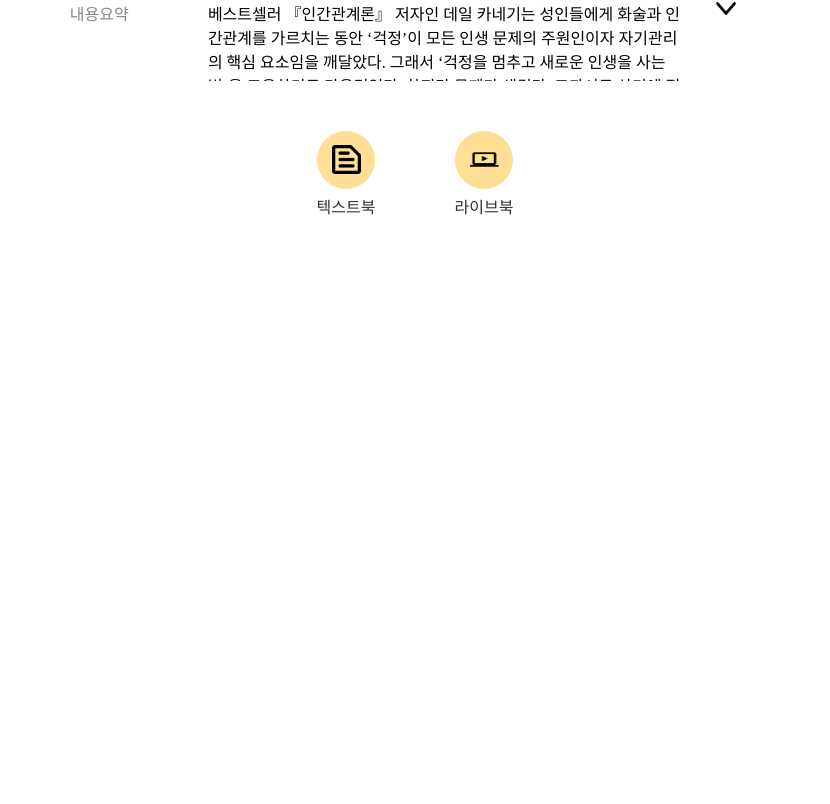
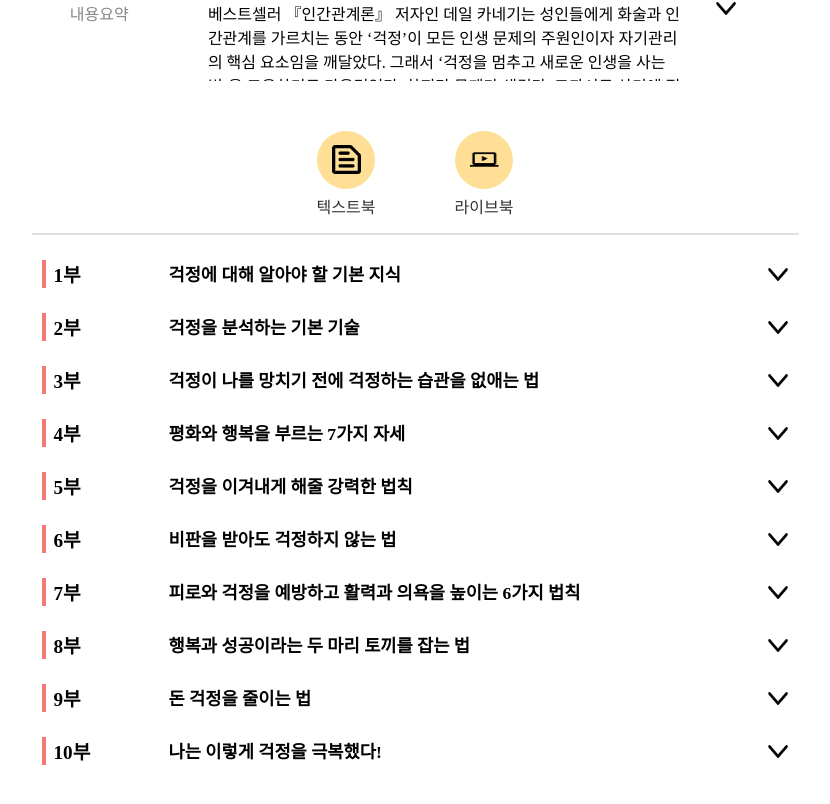
Before and after one commit to 21yuyu99/kkuckdam_frontend, a Next.js app: page /detail in a window 1280 px wide. Shown: the part 1055-1859 px from the top of the page, without its empty margins (225-1055 px from the left). Before the commit the page ends 1273 px from the top, so only its background shows below. Built offline with nearby package versions, Linux system fonts and the light colour scheme; a web font is replaced by a local one.

Commit message:
detail페이지 퍼블리싱

```diff
--- a/components/detail/detail.style.ts
+++ b/components/detail/detail.style.ts
@@ -105,3 +105,48 @@ export const SummaryFullBtn = styled.div`
     width : 10%;
     text-align:center;
 `
+export const BookIndexContainer = styled.div`
+display:flex;
+align-items:center;
+margin:25px 10px 15px 10px;
+`
+export const GrayLine = styled.div`
+margin:15px 0;
+height: 2px;
+width: 100%;
+background: #E0E0E0;
+`
+export const IndexNum = styled.span`
+border-left : 4px solid #F47873;
+padding-left: 8px;
+width: 17%;
+font-weight:600;
+font-size:1.2em;
+`
+export const IndexTitle = styled.span`
+width : 73%;
+font-weight:600;
+font-size:1.1em;
+`
+export const IndexBtnWrapper = styled.div`
+width : 10%;
+text-align:right;
+>img{
+    vertical-align:middle;
+}
+`
+export const DetailIndexWrapper = styled.div`
+padding:10px 0;
+border-bottom: 1px solid #E0E0E0;
+width : 69%;
+`
+export const DetailIndexContainer = styled.div`
+display:flex;
+margin:0 20px;
+`
+export const DetailIndexLeftWrapper = styled.div`
+width: 16%;
+`
+export const DetailIndexRightWrapper = styled.div`
+width : 15%;
+`
--- a/components/detail/index.tsx
+++ b/components/detail/index.tsx
@@ -5,10 +5,10 @@ import bookMark from "@/public/img/detail/bookMark.png"
 import star from "@/public/img/detail/star.png"
 import up from "@/public/img/detail/up.png"
 import down from "@/public/img/detail/down.png"
-import { BookContainer,BookWrapper, BackWrapper, BookInfoContainer, BookTitle, Tag, BookWriter, IconWrapper, InfoLeftContainer, ReadingTime, InfoRightContaienr, ReadingInfoContainer, HashTagContainer, SummaryContainer, SummaryTitle, SummaryContent, SummaryFullBtn} from "./detail.style"
+import { BookContainer,BookWrapper, BackWrapper, BookInfoContainer, BookTitle, Tag, BookWriter, IconWrapper, InfoLeftContainer, ReadingTime, InfoRightContaienr, ReadingInfoContainer, HashTagContainer, SummaryContainer, SummaryTitle, SummaryContent, SummaryFullBtn, BookIndexContainer, GrayLine, IndexNum, IndexTitle, IndexBtnWrapper, DetailIndexWrapper, DetailIndexContainer, DetailIndexLeftWrapper, DetailIndexRightWrapper} from "./detail.style"
 import { changeSummaryState } from "@/store/detail"
 import { useAppDispatch, useAppSelector } from '@/store/hooks'
-import { BookIndexContainer } from "@/styles/detail.style"
+import { useState } from "react"
 export const BookImgBox = (id:{id:string}) => {
     return(
         <BookContainer>
@@ -87,10 +87,248 @@ export const Summary = () =>{
         </SummaryContainer>
     )
 }
-export const BookIndex = () =>{
+export const BookIndex = () => {
+    interface indexContentType{
+        num : string,
+        content : string
+    }
+    interface bookIndexType{
+        num : string,
+        title : string,
+        open : boolean,
+        content : indexContentType[]
+    }
+    const bookIndexList:bookIndexType[] = [
+        {
+            num : "1부",
+            title : "걱정에 대해 알아야 할 기본 지식",
+            open : false,
+            content : [
+                {
+                    num : "1장",
+                    content : "오늘을 충실하게 살아가라"
+                },
+                {
+                    num : "2장",
+                    content : "걱정을 해결해줄 마법의 공식"
+                },
+                {
+                    num : "3장",
+                    content : "걱정이 삶에 미치는 영향"
+                }
+            ]
+        },
+        {
+            num : "2부",
+            title : "걱정을 분석하는 기본 기술",
+            open : false,
+            content : [
+                {
+                    num : "1장",
+                    content : "문제를 분석하고 해결하는 법"
+                },
+                {
+                    num : "2장",
+                    content : "직업상의 걱정을 반으로 줄이는 법"
+                },
+            ]
+        },
+        {
+            num : "3부",
+            title : "걱정이 나를 망치기 전에 걱정하는 습관을 없애는 법",
+            open : false,
+            content : [
+                {
+                    num : "1장",
+                    content : "마음속에서 걱정을 몰아내는 법"
+                },
+                {
+                    num : "2장",
+                    content : "딱정벌레 때문에 쓰러지지 말라"
+                },
+                {
+                    num : "3장",
+                    content : "온갖 걱정을 떨쳐버리는 법"
+                },
+                {
+                    num : "4장",
+                    content : "피할 수 없는 일을 대하는 법"
+                },
+                {
+                    num : "5장",
+                    content : "걱정을 '손절매' 하라"
+                },
+                {
+                    num : "6장",
+                    content : "톱밥을 다시 켜지 말라"
+                }
+            ]
+        },
+        {
+            num:"4부",
+            title : "평화와 행복을 부르는 7가지 자세",
+            open : false,
+            content : [
+                {
+                    num : "1장",
+                    content : "삶을 바꿔줄 한 문장"
+                },
+                {
+                    num : "2장",
+                    content : "지혜롭게 보복하는 법"
+                },
+                {
+                    num : "3장",
+                    content : "감사할 줄 모르는 사람에게 상처받지 않는 법"
+                },
+                {
+                    num : "4장",
+                    content : "백만 달러보다 가치 있는 것"
+                },
+                {
+                    num : "5장",
+                    content : "나를 찾고 내 모습대로 사는 법"
+                },
+                {
+                    num : "6장",
+                    content : "레몬을 얻으면 레모네이드를 만들라"
+                },
+                {
+                    num : "7장",
+                    content : "2주 만에 우울증을 치료하는 법"
+                }
+            ]
+        },
+        {
+            num : "5부",
+            title : "걱정을 이겨내게 해줄 강력한 법칙",
+            open : false,
+            content : [
+                {
+                    num : "1장",
+                    content : "부모님께 배운 걱정 극복 비결"
+                }
+            ]
+        },
+        {
+            num : "6부",
+            title : "비판을 받아도 걱정하지 않는 법",
+            open : false,
+            content : [
+                {
+                    num : "1장",
+                    content : "죽은 개를 걷어차는 사람은 없다"
+                },
+                {
+                    num : "2장",
+                    content : "부당한 비난에 대처하는 법"
+                },
+                {
+                    num : "3장",
+                    content : "내가 저지른 바보짓들"
+                }
+            ]
+        },
+        {
+            num : "7부",
+            title : "피로와 걱정을 예방하고 활력과 의욕을 높이는 6가지 법칙",
+            open : false,
+            content : [
+                {
+                    num : "1장",
+                    content : "하루 1시간 더 활동할 수 있는 비결"
+                },
+                {
+                    num : "2장",
+                    content : "피로의 원인과 대처법"
+                },
+                {
+                    num : "3장",
+                    content : "가정주부가 피로를 풀고 젊게 사는 법"
+                },
+                {
+                    num : "4장",
+                    content : "피로와 걱정을 예방하는 4가지 업무 습관"
+                },
+                {
+                    num : "5장",
+                    content : "피로, 걱정, 분노를 일으키는 주범",
+                },
+                {
+                    num : "6장",
+                    content : "불면증을 걱정하지 않는 법"
+                }
+            ]
+        },
+        {
+            num : "8부",
+            title : "행복과 성공이라는 두 마리 토끼를 잡는 법",
+            open : false,
+            content :[
+                {
+                    num : "1장",
+                    content : "인생에서 가장 중요한 결정"
+                }
+            ]
+        },
+        {
+            num : "9부",
+            title : "돈 걱정을 줄이는 법",
+            open : false,
+            content :[
+                {
+                    num : "1장",
+                    content : "걱정의 70퍼센트는 돈 문제다"
+                }
+            ]
+        },
+        {
+            num : "10부",
+            title : "나는 이렇게 걱정을 극복했다!",
+            open : false,
+            content :[
+                {
+                    num : "",
+                    content : "저자에게 영감을 준 32편의 생생한 이야기"
+                }
+            ]
+        }
+    ]
+    const [indexList,setIndex] = useState<bookIndexType[]>(bookIndexList);
+    const onClickHandler = (idx:number)=>{
+        indexList[idx].open = !indexList[idx].open;
+        setIndex([...indexList]);
+    }
     return(
-        <BookIndexContainer>
-
-        </BookIndexContainer>
+        <>
+        <GrayLine/>
+        {
+            indexList.map(index=>
+                {
+                    return(
+                            <>
+                            <BookIndexContainer key={indexList.indexOf(index)}>
+                            <IndexNum>{index.num}</IndexNum>
+                            <IndexTitle>{index.title}</IndexTitle>
+                            <IndexBtnWrapper onClick={()=> onClickHandler(indexList.indexOf(index))}>
+                                {index.open==false?<Image src={down} alt="자세히 보기" width={20} height={13}/>:<Image src={up} alt="닫기" width={20} height={13}/>}
+                            </IndexBtnWrapper>
+                            </BookIndexContainer>
+                            {index.open==false?<></>:<>{
+                                index.content.map(
+                                    detail=>
+                                    <DetailIndexContainer>
+                                        <DetailIndexLeftWrapper/>
+                                        <DetailIndexWrapper>{detail.num}&nbsp;&nbsp;{detail.content}</DetailIndexWrapper>
+                                        <DetailIndexRightWrapper/>
+                                    </DetailIndexContainer>
+                                )
+                            }</>}
+                            </>
+                    )
+                }
+                )
+        }
+        </>
     )
 }
--- a/pages/detail/index.tsx
+++ b/pages/detail/index.tsx
@@ -1,11 +1,11 @@
 import { IconWrapper, ItemContainer, ItemTitle, ListContainer } from "@/components/category/category.style";
-import { BookHashTag, BookImgBox, BookInfoBox,Summary } from "@/components/detail";
+import { BookHashTag, BookImgBox, BookIndex, BookInfoBox,Summary } from "@/components/detail";
 import { DetailTopBar } from "@/components/topBar";
 import textbook from "@/public/img/detail/textbook.png"
 import livebook from "@/public/img/detail/livebook.png"
 import Image from "next/image";
 import { useRouter } from "next/router";
-import { ForItemGap, ReadIconContainer } from "@/styles/detail.style";
+import { BookIndexWrapper, ForItemGap, ReadIconContainer } from "@/styles/detail.style";
 export default function Detail(){
     const router = useRouter();
     return(
@@ -40,6 +40,9 @@ export default function Detail(){
                 </ItemContainer>
             </ListContainer>
         </ForItemGap>
+        <BookIndexWrapper>
+            <BookIndex/>
+        </BookIndexWrapper>
         </>
     )
 }
--- a/styles/detail.style.ts
+++ b/styles/detail.style.ts
@@ -14,7 +14,6 @@ export const ForItemGap = styled.div`
         margin:0 30px;
     }
 `
-
-export const BookIndexContainer = styled.div`
-margin:15px 0;
+export const BookIndexWrapper = styled.div`
+padding-bottom: 40px;
 `
```
